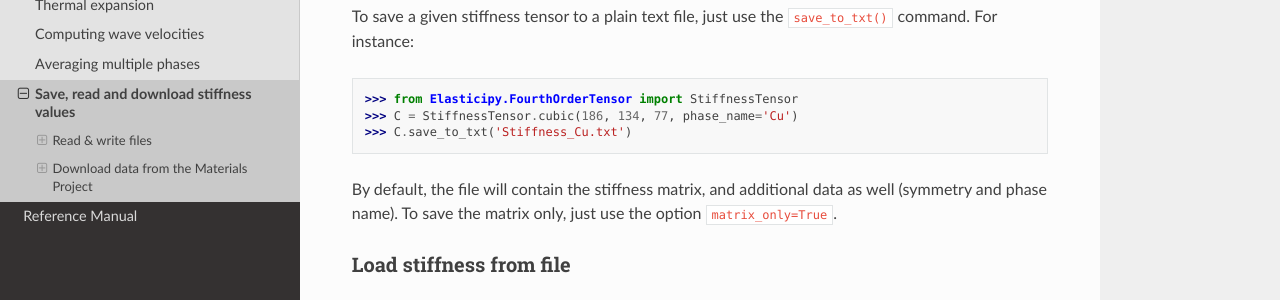
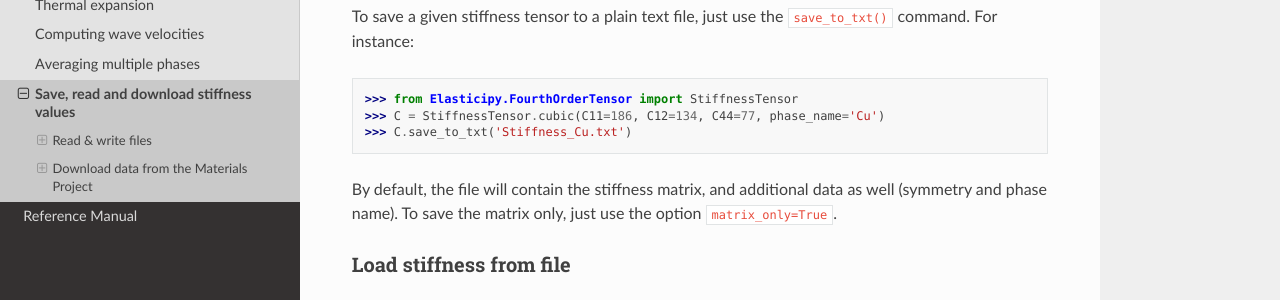
Before and after one commit to DorianDepriester/Elasticipy, a Sphinx documentation site: the page built from docs/source/Tutorial_ReadWriteFiles.rst, in a window 1280 px wide and 900 px high. Shown: the part 333-633 px from the top of the window. Built offline with Sphinx 7.4.7 and the Read the Docs theme 3.1.0, drawn with Linux system fonts in a browser that asks for light colours.

Commit message:
Add C11, C12 and C44 missing keywords

```diff
--- a/docs/source/Tutorial_ReadWriteFiles.rst
+++ b/docs/source/Tutorial_ReadWriteFiles.rst
@@ -13,7 +13,7 @@ To save a given stiffness tensor to a plain text file, just use the ``save_to_tx
 .. doctest::
 
     >>> from Elasticipy.FourthOrderTensor import StiffnessTensor
-    >>> C = StiffnessTensor.cubic(186, 134, 77, phase_name='Cu')
+    >>> C = StiffnessTensor.cubic(C11=186, C12=134, C44=77, phase_name='Cu')
     >>> C.save_to_txt('Stiffness_Cu.txt')
 
 By default, the file will contain the stiffness matrix, and additional data as well (symmetry and phase name). To save
```
